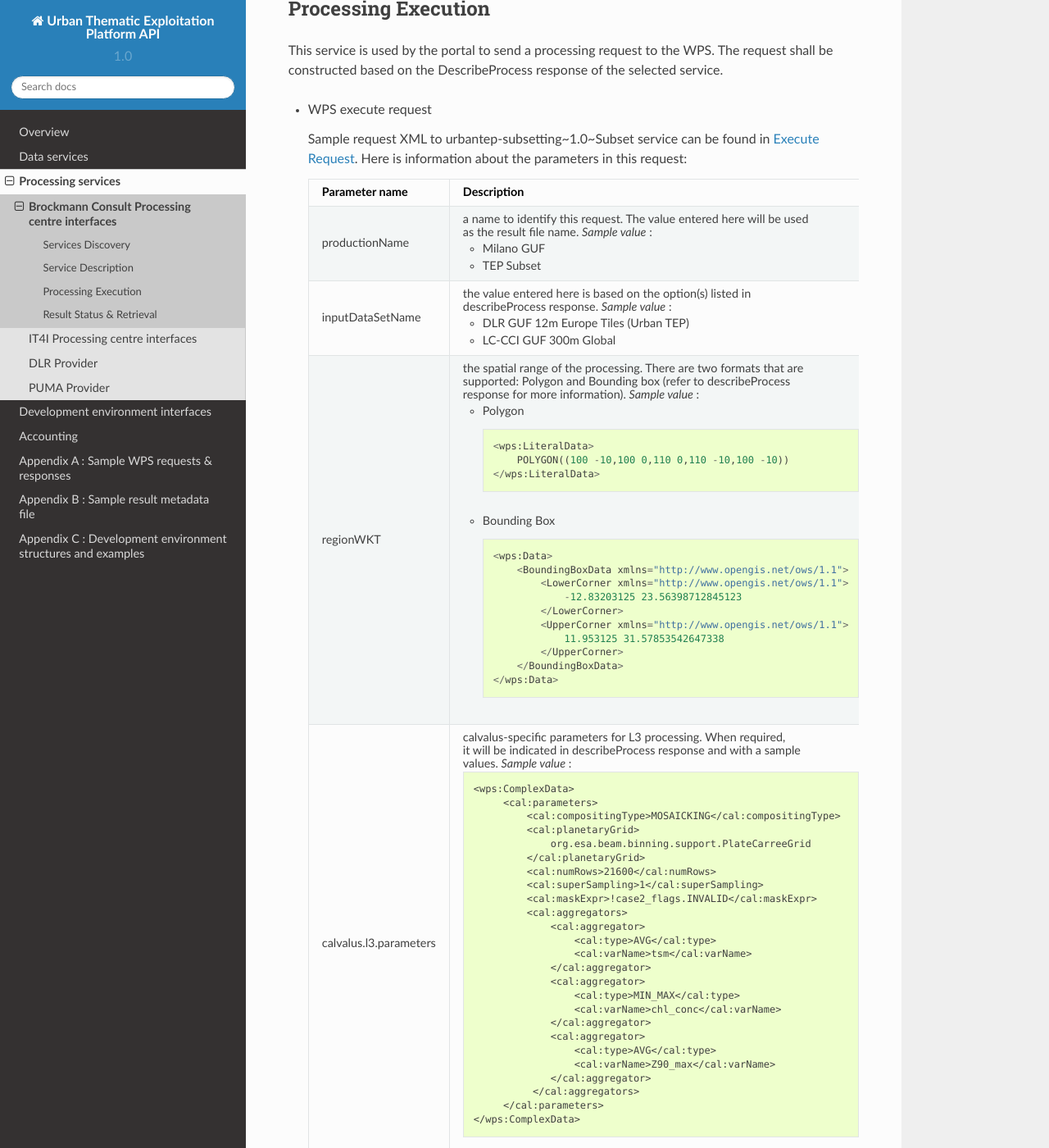
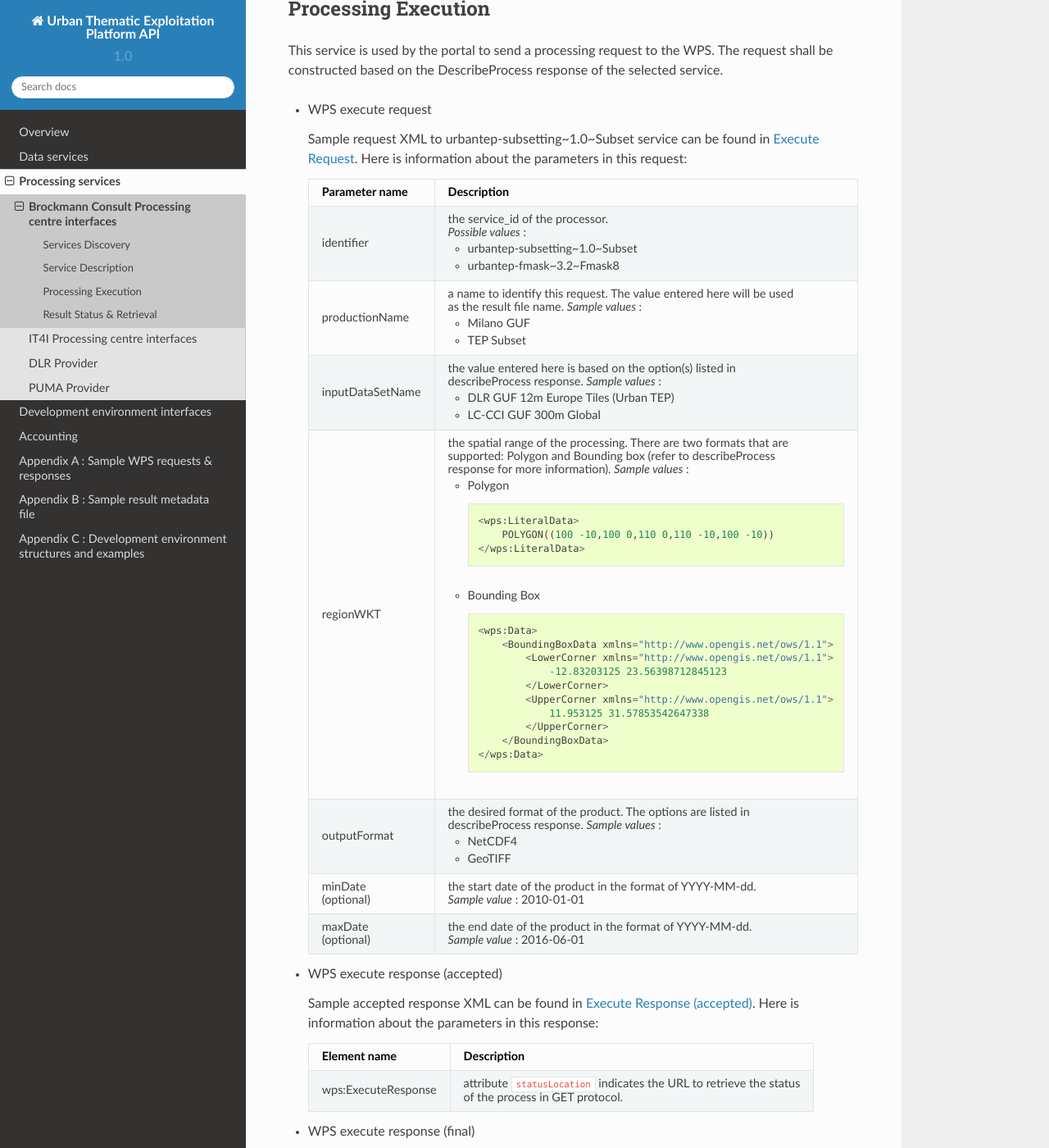
Before and after one commit to urban-tep/API, a Sphinx documentation site: the page built from source/processingservices/bc/index.rst, in a window 1280 px wide and 1400 px high, scrolled down 1468 px. Shown: the whole window at 82% size. Built offline with Sphinx 7.4.7 and the Read the Docs theme 2.0.0, drawn with Linux system fonts in a browser that asks for light colours; pages that are not in the unit, such as notebooks, are missing from menus.

Commit message:
added more information to the BC WPS interface

```diff
--- a/source/processingservices/bc/index.rst
+++ b/source/processingservices/bc/index.rst
@@ -90,16 +90,23 @@ This service is used by the portal to send a processing request to the WPS. The
   +--------------------------+---------------------------------------------------------------------------------+
   | Parameter name           |  Description                                                                    |
   +==========================+=================================================================================+
+  | identifier               | the service_id of the processor.                                                |
+  |                          |                                                                                 |
+  |                          | *Possible values* :                                                             |
+  |                          |                                                                                 |
+  |                          | - urbantep-subsetting~1.0~Subset                                                |
+  |                          | - urbantep-fmask~3.2~Fmask8                                                     |
+  +--------------------------+---------------------------------------------------------------------------------+
   | productionName           | a name to identify this request. The value entered here will be used            |
   |                          |                                                                                 |
-  |                          | as the result file name. *Sample value* :                                       |
+  |                          | as the result file name. *Sample values* :                                      |
   |                          |                                                                                 |
   |                          | - Milano GUF                                                                    |
   |                          | - TEP Subset                                                                    |
   +--------------------------+---------------------------------------------------------------------------------+
   | inputDataSetName         | the value entered here is based on the option(s) listed in                      |
   |                          |                                                                                 |
-  |                          | describeProcess response. *Sample value* :                                      |
+  |                          | describeProcess response. *Sample values* :                                     |
   |                          |                                                                                 |
   |                          | - DLR GUF 12m Europe Tiles (Urban TEP)                                          |
   |                          | - LC-CCI GUF 300m Global                                                        |
@@ -108,7 +115,7 @@ This service is used by the portal to send a processing request to the WPS. The
   |                          |                                                                                 |
   |                          | supported: Polygon and Bounding box (refer to describeProcess                   |
   |                          |                                                                                 |
-  |                          | response for more information). *Sample value* :                                |
+  |                          | response for more information). *Sample values* :                               |
   |                          |                                                                                 |
   |                          | - Polygon                                                                       |
   |                          |   ::                                                                            |
@@ -130,45 +137,20 @@ This service is used by the portal to send a processing request to the WPS. The
   |                          |          </BoundingBoxData>                                                     |
   |                          |      </wps:Data>                                                                |
   +--------------------------+---------------------------------------------------------------------------------+
-  | calvalus.l3.parameters   | calvalus-specific parameters for L3 processing. When required,                  |
-  |                          |                                                                                 |
-  |                          | it will be indicated in describeProcess response and with a sample              |
-  |                          |                                                                                 |
-  |                          | values. *Sample value* :                                                        |
-  |                          | ::                                                                              |
-  |                          |                                                                                 |
-  |                          |     <wps:ComplexData>                                                           |
-  |                          |          <cal:parameters>                                                       |
-  |                          |              <cal:compositingType>MOSAICKING</cal:compositingType>              |
-  |                          |              <cal:planetaryGrid>                                                |
-  |                          |                  org.esa.beam.binning.support.PlateCarreeGrid                   |
-  |                          |              </cal:planetaryGrid>                                               |
-  |                          |              <cal:numRows>21600</cal:numRows>                                   |
-  |                          |              <cal:superSampling>1</cal:superSampling>                           |
-  |                          |              <cal:maskExpr>!case2_flags.INVALID</cal:maskExpr>                  |
-  |                          |              <cal:aggregators>                                                  |
-  |                          |                  <cal:aggregator>                                               |
-  |                          |                      <cal:type>AVG</cal:type>                                   |
-  |                          |                      <cal:varName>tsm</cal:varName>                             |
-  |                          |                  </cal:aggregator>                                              |
-  |                          |                  <cal:aggregator>                                               |
-  |                          |                      <cal:type>MIN_MAX</cal:type>                               |
-  |                          |                      <cal:varName>chl_conc</cal:varName>                        |
-  |                          |                  </cal:aggregator>                                              |
-  |                          |                  <cal:aggregator>                                               |
-  |                          |                      <cal:type>AVG</cal:type>                                   |
-  |                          |                      <cal:varName>Z90_max</cal:varName>                         |
-  |                          |                  </cal:aggregator>                                              |
-  |                          |               </cal:aggregators>                                                |
-  |                          |          </cal:parameters>                                                      |
-  |                          |     </wps:ComplexData>                                                          |
-  +--------------------------+---------------------------------------------------------------------------------+
   | outputFormat             | the desired format of the product. The options are listed in                    |
   |                          |                                                                                 |
-  |                          | describeProcess response. *Sample value* :                                      |
+  |                          | describeProcess response. *Sample values* :                                     |
   |                          |                                                                                 |
   |                          | - NetCDF4                                                                       |
   |                          | - GeoTIFF                                                                       |
+  +--------------------------+---------------------------------------------------------------------------------+
+  | minDate                  | the start date of the product in the format of YYYY-MM-dd.                      |
+  |                          |                                                                                 |
+  | (optional)               | *Sample value* : 2010-01-01                                                     |
+  +--------------------------+---------------------------------------------------------------------------------+
+  | maxDate                  | the end date of the product in the format of YYYY-MM-dd.                        |
+  |                          |                                                                                 |
+  | (optional)               | *Sample value* : 2016-06-01                                                     |
   +--------------------------+---------------------------------------------------------------------------------+
 
 
```
